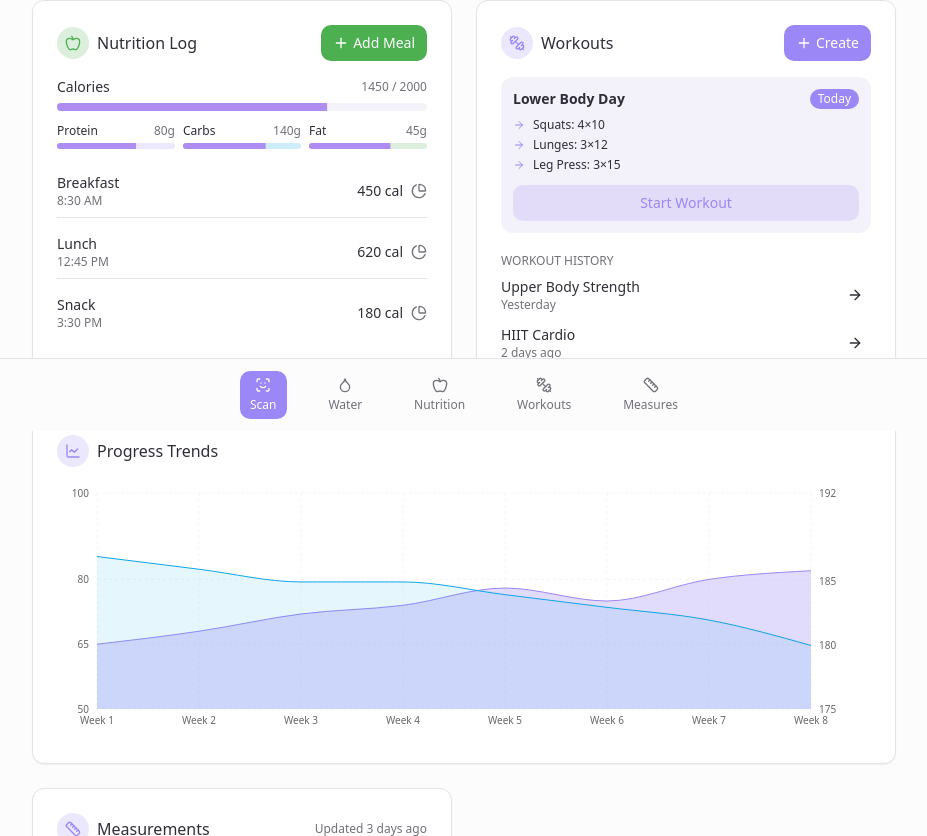
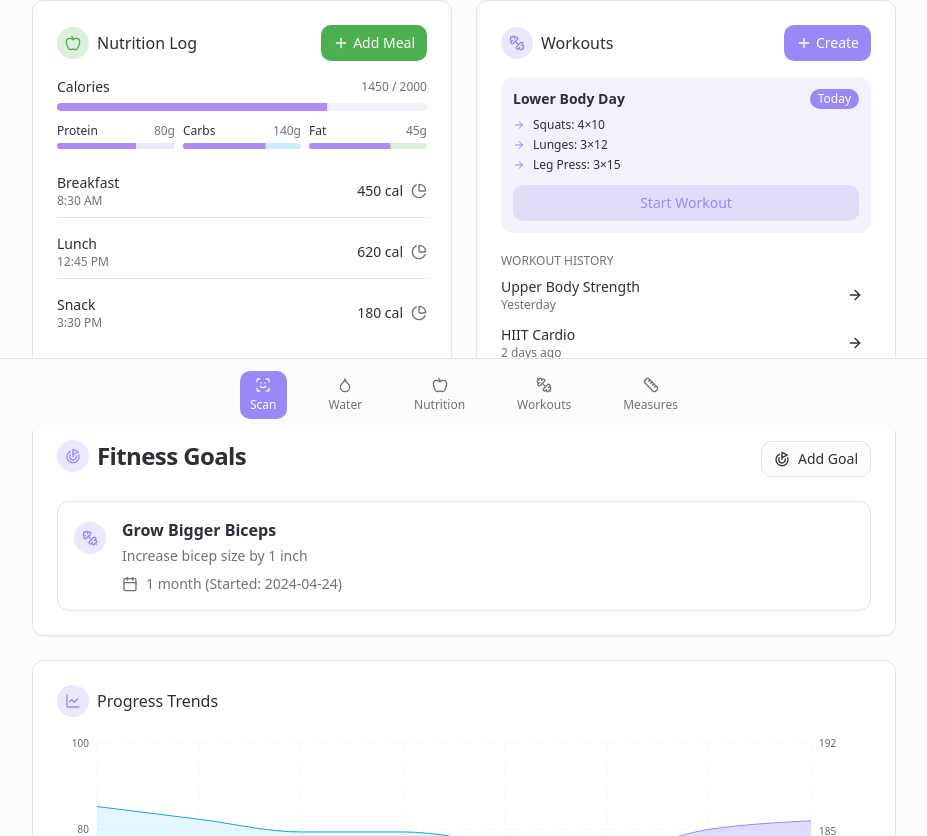
Before and after one commit to Matt-Aurora-Ventures/facial-focus-fitness-flow, a React (Vite) app: page / in a window 1280 px wide. Shown: the part 369-1205 px from the top of the page, without its empty margins (176-1103 px from the left). Built offline with nearby package versions, Linux system fonts and the light colour scheme.

Commit message:
feat: Add goal setting functionality
Adds functionality for users to set and track goals.

```diff
--- a/src/components/Dashboard.tsx
+++ b/src/components/Dashboard.tsx
@@ -6,6 +6,7 @@ import NutritionLog from './NutritionLog';
 import MeasurementsTracker from './MeasurementsTracker';
 import WorkoutLog from './WorkoutLog';
 import ProgressChart from './ProgressChart';
+import Goals from './Goals';
 
 const Dashboard: React.FC = () => {
   return (
@@ -15,6 +16,7 @@ const Dashboard: React.FC = () => {
         <WaterTracker />
         <NutritionLog />
         <WorkoutLog />
+        <Goals />
         <div className="md:col-span-2">
           <ProgressChart />
         </div>
--- /dev/null
+++ b/src/components/Goals.tsx
@@ -0,0 +1,92 @@
+
+import React from 'react';
+import { Card, CardHeader, CardTitle, CardContent } from "@/components/ui/card";
+import { Button } from "@/components/ui/button";
+import { Input } from "@/components/ui/input";
+import { Label } from "@/components/ui/label";
+import { Dumbbell, Goal, Calendar } from "lucide-react";
+
+const Goals: React.FC = () => {
+  const [showForm, setShowForm] = React.useState(false);
+  const [goals, setGoals] = React.useState([
+    {
+      id: 1,
+      title: "Grow Bigger Biceps",
+      timeline: "1 month",
+      target: "Increase bicep size by 1 inch",
+      startDate: "2024-04-24",
+    }
+  ]);
+
+  return (
+    <Card className="col-span-full">
+      <CardHeader className="flex flex-row items-center justify-between">
+        <div className="flex items-center gap-2">
+          <div className="rounded-full bg-facefit-purple/20 p-2">
+            <Goal className="h-4 w-4 text-facefit-purple" />
+          </div>
+          <CardTitle>Fitness Goals</CardTitle>
+        </div>
+        <Button
+          variant="outline"
+          size="sm"
+          onClick={() => setShowForm(!showForm)}
+          className="gap-2"
+        >
+          <Goal className="h-4 w-4" />
+          Add Goal
+        </Button>
+      </CardHeader>
+      <CardContent>
+        {showForm && (
+          <div className="mb-6 p-4 border rounded-lg bg-muted/50">
+            <div className="grid gap-4">
+              <div className="grid gap-2">
+                <Label htmlFor="title">Goal Title</Label>
+                <Input id="title" placeholder="e.g., Grow Bigger Biceps" />
+              </div>
+              <div className="grid gap-2">
+                <Label htmlFor="timeline">Timeline</Label>
+                <Input id="timeline" type="text" placeholder="e.g., 1 month" />
+              </div>
+              <div className="grid gap-2">
+                <Label htmlFor="target">Target</Label>
+                <Input id="target" placeholder="e.g., Increase bicep size by 1 inch" />
+              </div>
+              <div className="grid gap-2">
+                <Label htmlFor="startDate">Start Date</Label>
+                <Input id="startDate" type="date" />
+              </div>
+              <Button className="w-full bg-facefit-purple hover:bg-facefit-purple/90">
+                Set Goal
+              </Button>
+            </div>
+          </div>
+        )}
+
+        <div className="space-y-4">
+          {goals.map(goal => (
+            <div
+              key={goal.id}
+              className="flex items-start gap-4 p-4 border rounded-lg hover:bg-muted/50 transition-colors"
+            >
+              <div className="rounded-full bg-facefit-purple/20 p-2 mt-1">
+                <Dumbbell className="h-4 w-4 text-facefit-purple" />
+              </div>
+              <div className="flex-1">
+                <h3 className="font-semibold">{goal.title}</h3>
+                <p className="text-sm text-muted-foreground mt-1">{goal.target}</p>
+                <div className="flex items-center gap-2 mt-2 text-sm text-muted-foreground">
+                  <Calendar className="h-4 w-4" />
+                  <span>{goal.timeline} (Started: {goal.startDate})</span>
+                </div>
+              </div>
+            </div>
+          ))}
+        </div>
+      </CardContent>
+    </Card>
+  );
+};
+
+export default Goals;
```
